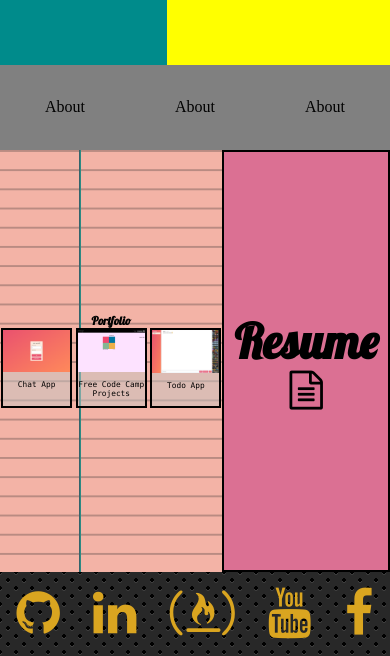
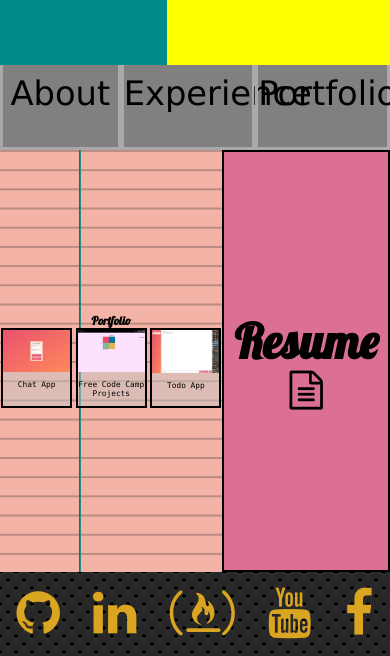
Before and after one commit to VVNoodle/VVNoodle.github.io, a plain HTML site: page index.html in a window 390 px wide. Shown: the part 188-844 px from the top of the page. Drawn offline with Linux system fonts and the light colour scheme; a web font is replaced by a local one.

Commit message:
adding nav bar. Web still not responsive... ill do it later

```diff
--- a/index.html
+++ b/index.html
@@ -23,9 +23,9 @@
 
     <!--Nav  -->
     <nav>
-        <a href="">About</a>
-        <a href="">About</a>
-        <a href="">About</a>
+        <a class="btn-nav" href="">About</a>
+        <a class="btn-nav" href="">Experience</a>
+        <a class="btn-nav" href="">Portfolio</a>
     </nav>
     <!--Portfolio  -->
     <article>
--- a/style.css
+++ b/style.css
@@ -85,8 +85,17 @@ nav {
     grid-area: nav;
     background-color: grey;
     display: flex;
-    align-items: center;
-    justify-content: space-around;
+}
+
+.btn-nav {
+    width: 33%;
+    text-align: center;
+    padding-top: 1vh;
+    font-size: 4vh;
+    font-family: 'Lucida Sans', 'Lucida Sans Regular', 'Lucida Grande', 'Lucida Sans Unicode', Geneva, Verdana, sans-serif;
+    border-style: solid;
+    border-color: darkgray;
+    border-top: 2px;
 }
 
 /* PORTFOLIO */
```
